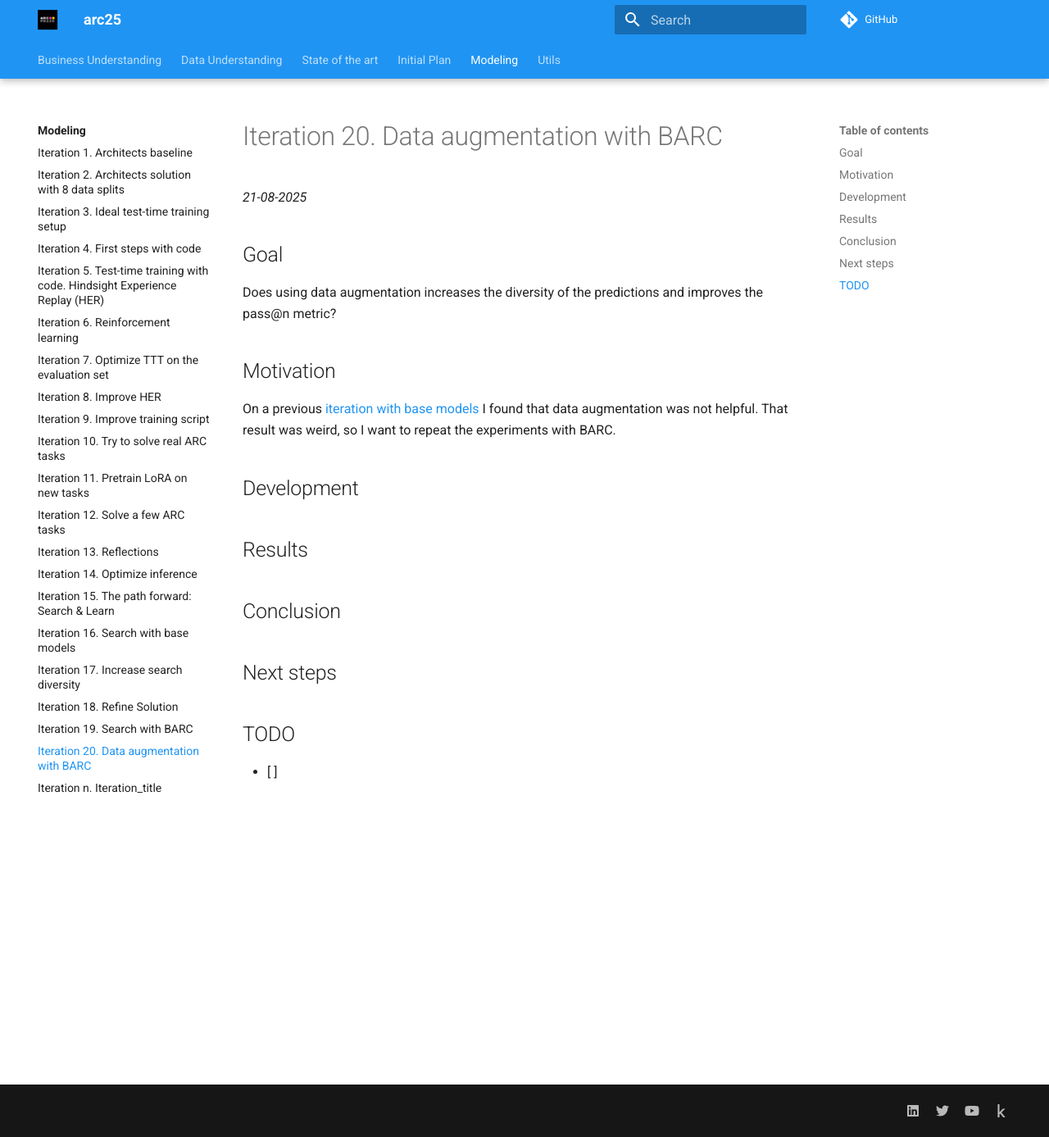
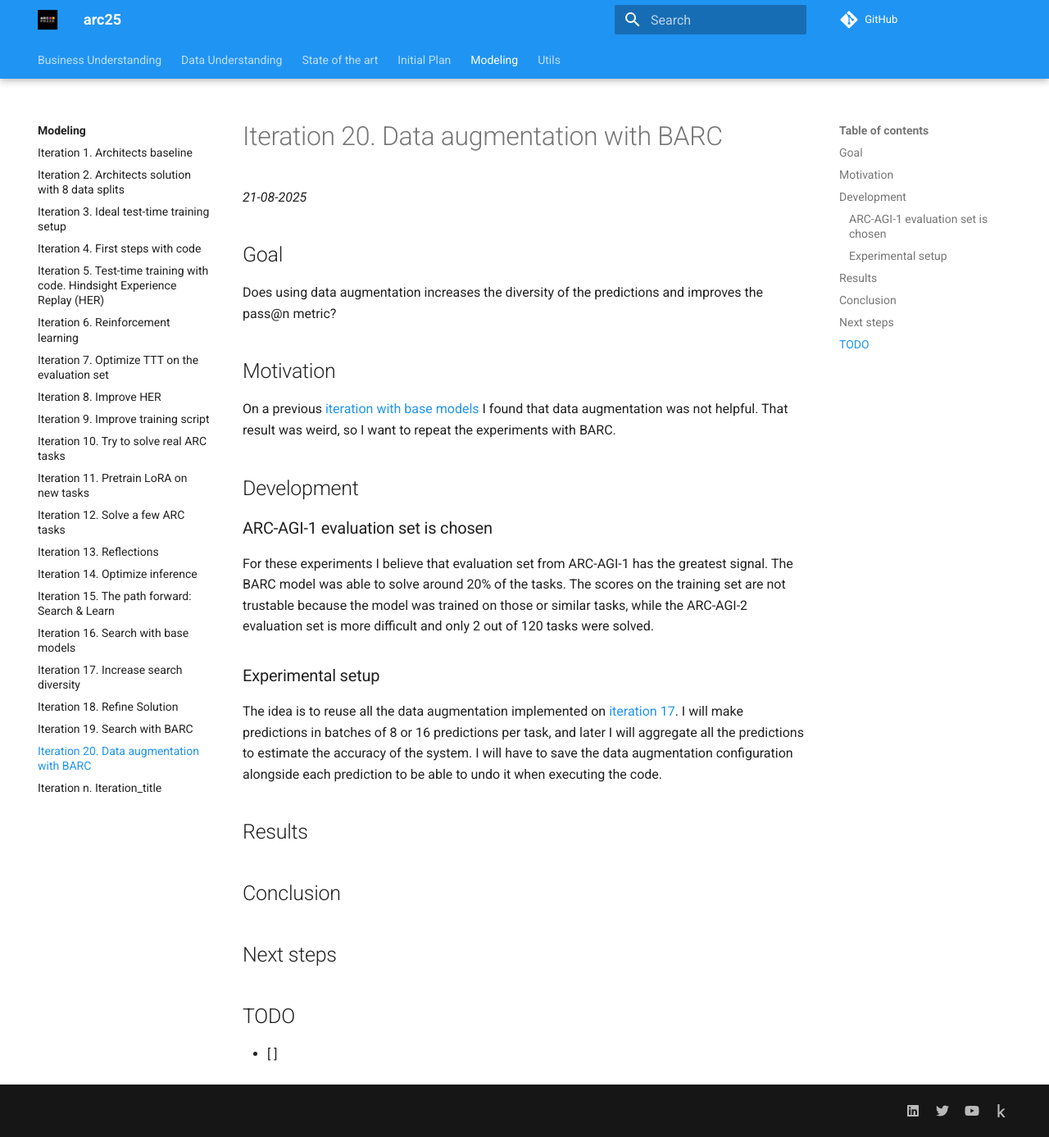
Before and after one commit to ironbar/arc25, an MkDocs documentation site: the page built from docs/modeling/Iteration_20_data_augmentation_with_BARC.md, in a window 1280 px wide and 1387 px high. Shown: the whole window at 82% size. Built offline with MkDocs 1.6.1 and Material for MkDocs 9.7.7, drawn with Linux system fonts in a browser that asks for light colours; comment, search, counter and statistics services are not loaded.

Commit message:
updated documentation

```diff
--- a/docs/modeling/Iteration_20_data_augmentation_with_BARC.md
+++ b/docs/modeling/Iteration_20_data_augmentation_with_BARC.md
@@ -22,6 +22,20 @@
 
 ## Development
 
+### ARC-AGI-1 evaluation set is chosen
+
+For these experiments I believe that evaluation set from ARC-AGI-1 has the greatest signal. The BARC
+model was able to solve around 20% of the tasks. The scores on the training set are not trustable because
+the model was trained on those or similar tasks, while the ARC-AGI-2 evaluation set is more difficult
+and only 2 out of 120 tasks were solved.
+
+### Experimental setup
+
+The idea is to reuse all the data augmentation implemented on [iteration 17](Iteration_17_increase_search_diversity.md).
+I will make predictions in batches of 8 or 16 predictions per task, and later I will aggregate all the predictions to
+estimate the accuracy of the system. I will have to save the data augmentation configuration alongside each prediction
+to be able to undo it when executing the code.
+
 ## Results
 
 ## Conclusion
```
